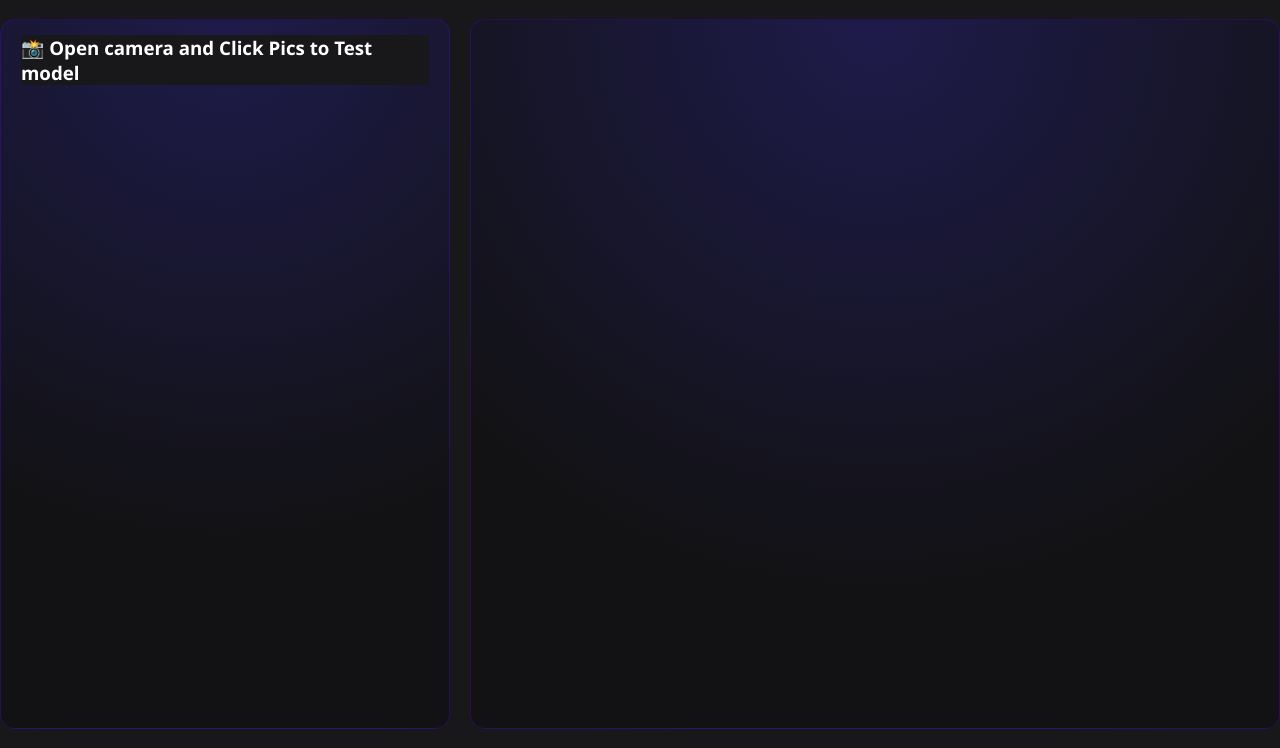
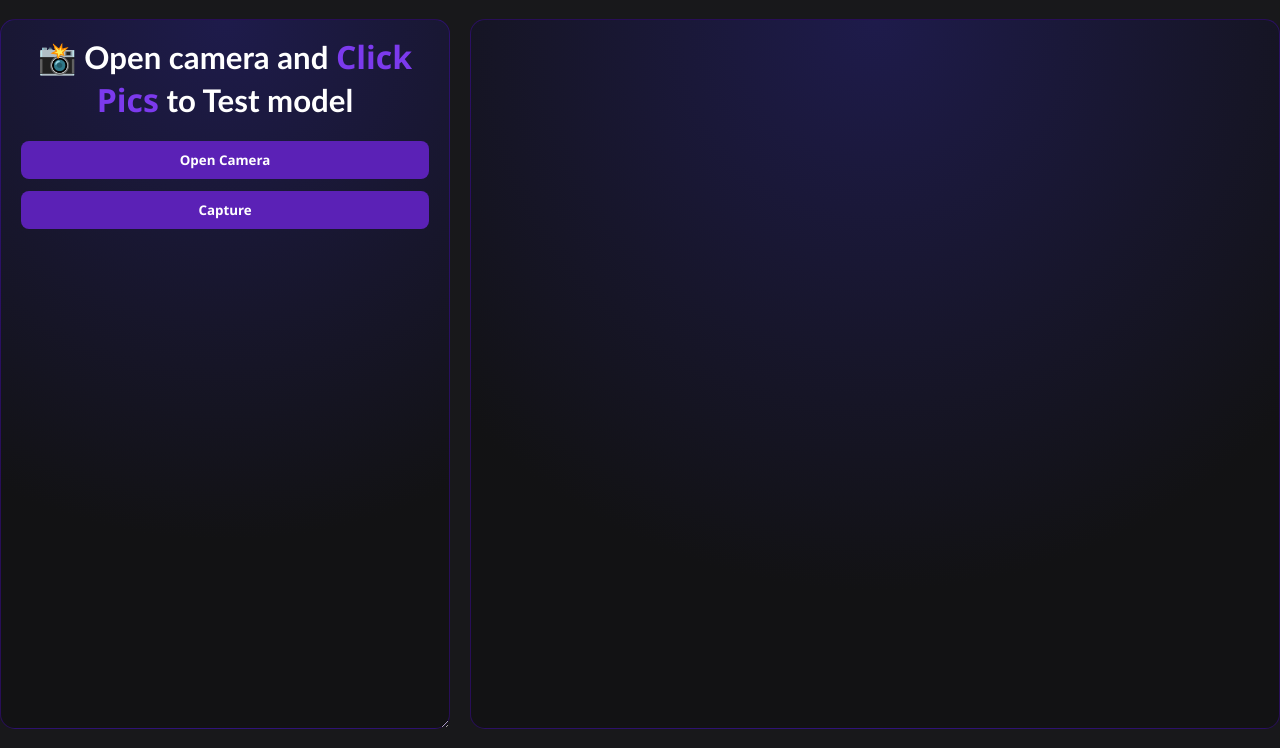
Before and after one commit to mayank-gariya/MemeApp, a Flask app: page /meme/pre/trained-model/ in a window 1280 px wide. Shown: the part 77-825 px from the top of the page. Run offline with Flask 3, Linux system fonts and the light colour scheme.

Commit message:
added camera feat and working on aaplying the model

```diff
--- /dev/null
+++ b/static/capture_camera.js
@@ -0,0 +1,64 @@
+const openCamera = document.getElementById("openCamera");
+const captureBtn = document.getElementById("captureBtn");
+const video = document.getElementById("video");
+const canvas = document.getElementById("canvas");
+const preview = document.getElementById("preview");
+
+let stream = null;
+let cameraOpen = false;
+
+openCamera.addEventListener("click", async () => {
+    try {
+        if (!cameraOpen) {
+            // Open camera
+            stream = await navigator.mediaDevices.getUserMedia({
+                video: true
+            });
+
+            video.srcObject = stream;
+            video.style.display = "block";
+            openCamera.innerText = "Close Camera";
+            cameraOpen = true;
+        } else {
+            // Close camera
+            stream.getTracks().forEach(track => track.stop());
+            video.srcObject = null;
+            video.style.display = "none";
+            openCamera.innerText = "Open Camera";
+            cameraOpen = false;
+        }
+    } catch (err) {
+        console.error(err);
+        alert("Camera permission denied or camera unavailable.");
+    }
+});
+
+captureBtn.addEventListener("click", () => {
+    if (!stream) return;
+
+    canvas.width = video.videoWidth;
+    canvas.height = video.videoHeight;
+
+    const ctx = canvas.getContext("2d");
+    ctx.drawImage(video, 0, 0);
+
+    preview.src = canvas.toDataURL("image/png");
+    preview.style.display = "block";
+
+    // Stop camera
+    stream.getTracks().forEach(track => track.stop());
+    video.style.display = "none";
+
+    canvas.toBlob(async (blob) => {
+        const formData = new FormData();
+        formData.append("image", blob, "capture.png");
+
+        const response = await fetch("/predict", {
+            method: "POST",
+            body: formData
+        });
+
+        const result = await response.json();
+        console.log(result);
+    }, "image/png");
+});
--- a/static/trained_model.css
+++ b/static/trained_model.css
@@ -5,7 +5,7 @@ html, body {
 
 .container {
     display: grid;
-    grid-template-columns: 450px 1fr;
+    grid-template-columns: auto 1fr;
     gap: 20px;
     margin: 1.2rem auto;
     max-width: 1440px;
@@ -20,7 +20,11 @@ html, body {
     display: flex;
     flex-direction: column;
     align-items: center;
+    width: 450px;
+    max-width: 900px;
     padding: 15px 20px;
+    overflow: auto;
+    resize: horizontal;
 }
 
 .right-sidebar {
@@ -29,4 +33,47 @@ html, body {
     overflow-y: auto;
     border-radius:15px;
     border: 1px solid rgba(86, 8, 222, 0.335);
+    overflow-y: auto;
 }
+
+.left-sidebar * ,
+.right-sidebar * {
+    background: none;
+}
+
+.left-sidebar h2{
+    font-family: 'Gill Sans', 'Gill Sans MT', Calibri, 'Trebuchet MS', sans-serif;
+    font-size: 1.95rem;
+    font-weight: 700;
+    text-align: center;
+}
+
+.camera-section{
+    width:100%;
+    display:flex;
+    flex-direction:column;
+    gap:12px;
+    margin-top:20px;
+}
+
+.camera-section button{
+    padding:10px;
+    border:none;
+    border-radius:8px;
+    cursor:pointer;
+    background:#5b21b6;
+    color:white;
+    font-weight:600;
+}
+
+#video,
+#preview{
+    width:100%;
+    border-radius:10px;
+    border:1px solid rgba(255,255,255,.15);
+    display:none;
+}
+
+#canvas{
+    display:none;
+}
--- a/templates/trained_model.html
+++ b/templates/trained_model.html
@@ -20,11 +20,25 @@
 
     <section class="container">
         <aside class="left-sidebar">
-            <h1>📸 Open camera and <span>Click Pics</span> to Test model </h1>
+            <h2>📸 Open camera and <span style="color:#7c3aed; font-size: 2rem;">Click Pics</span> to Test model </h2>
+            <div class="camera-section">
+
+                <video id="video" autoplay playsinline></video>
+
+                <button id="openCamera">Open Camera</button>
+                <button id="captureBtn">Capture</button>
+
+                <canvas id="canvas"></canvas>
+                <img id="preview" alt="Captured Image">
+
+            </div>
         </aside>
         <aside class="right-sidebar">
 
         </aside>
     </section>
+
+    <script src="{{ url_for('static',filename='capture_camera.js') }}"></script>
+
 </body>
 </html>
--- /dev/null
+++ b/trained_meme_model.py
@@ -0,0 +1 @@
+import cv2
```
